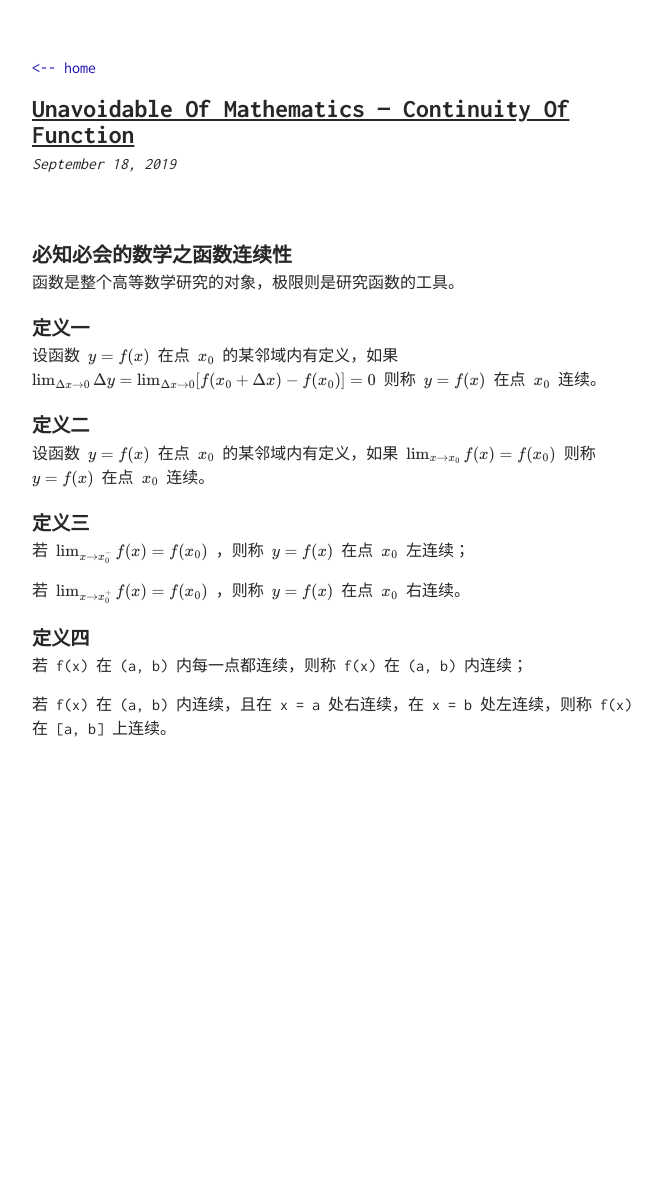
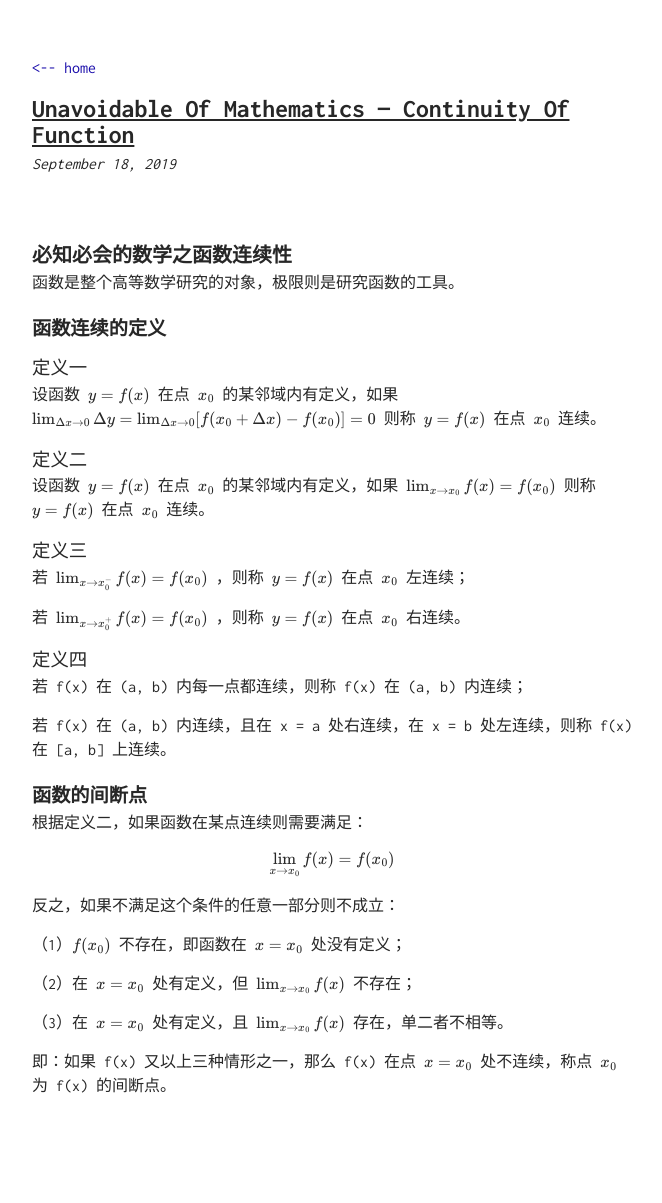
Before and after one commit to TobiahShaw/TobiahShaw.github.io, a Jekyll site: the page built from _posts/2019-09-18-Unavoidable-of-Mathematics-—-continuity-of-function.md, in a window 1280 px wide. Shown: the whole page, without its empty margins (308-970 px from the left). Built offline with Jekyll 4.4.1, drawn with Linux system fonts in a browser that asks for light colours; our own code applies the rules of GitHub Pages for plain Markdown files; formulas are drawn with MathJax 3; before the commit the page ends 900 px from its top, so only the background shows below that.

Commit message:
definite of Breakpoint;

```diff
--- a/_posts/2019-09-18-Unavoidable-of-Mathematics-—-continuity-of-function.md
+++ b/_posts/2019-09-18-Unavoidable-of-Mathematics-—-continuity-of-function.md
@@ -2,22 +2,40 @@
 
 函数是整个高等数学研究的对象，极限则是研究函数的工具。
 
-## 定义一
+## 函数连续的定义
+
+### 定义一
 
 设函数 $ y = f(x) $ 在点 $ x_0 $ 的某邻域内有定义，如果 $ \lim_{\Delta x → 0} \Delta y = \lim_{\Delta x → 0} [f(x_0 + \Delta x) - f(x_0)] = 0 $ 则称 $ y = f(x) $ 在点 $ x_0 $ 连续。
 
-## 定义二
+### 定义二
 
 设函数 $ y = f(x) $ 在点 $ x_0 $ 的某邻域内有定义，如果 $ \lim_{x → x_0} f(x) = f(x_0) $ 则称 $ y = f(x) $ 在点 $ x_0 $ 连续。
 
-## 定义三
+### 定义三
 
 若 $ \lim_{x → x_0^-} f(x) = f(x_0) $ ，则称 $ y = f(x) $ 在点 $ x_0 $ 左连续；
 
 若 $ \lim_{x → x_0^+} f(x) = f(x_0) $ ，则称 $ y = f(x) $ 在点 $ x_0 $ 右连续。
 
-## 定义四
+### 定义四
 
 若 f(x) 在 (a, b) 内每一点都连续，则称 f(x) 在 (a, b) 内连续；
 
 若 f(x) 在 (a, b) 内连续，且在 x = a 处右连续，在 x = b 处左连续，则称 f(x) 在 [a, b] 上连续。
+
+## 函数的间断点
+
+根据定义二，如果函数在某点连续则需要满足：
+
+$$ \lim_{x → x_0} f(x) = f(x_0) $$
+
+反之，如果不满足这个条件的任意一部分则不成立：
+
+（1）$ f(x_0) $ 不存在，即函数在 $ x = x_0 $ 处没有定义；
+
+（2）在 $ x = x_0 $ 处有定义，但 $ \lim_{x → x_0} f(x) $ 不存在；
+
+（3）在 $ x = x_0 $ 处有定义，且 $ \lim_{x → x_0} f(x) $ 存在，单二者不相等。
+
+即：如果 f(x) 又以上三种情形之一，那么 f(x) 在点  $ x = x_0 $ 处不连续，称点  $ x_0 $ 为 f(x) 的间断点。
```
